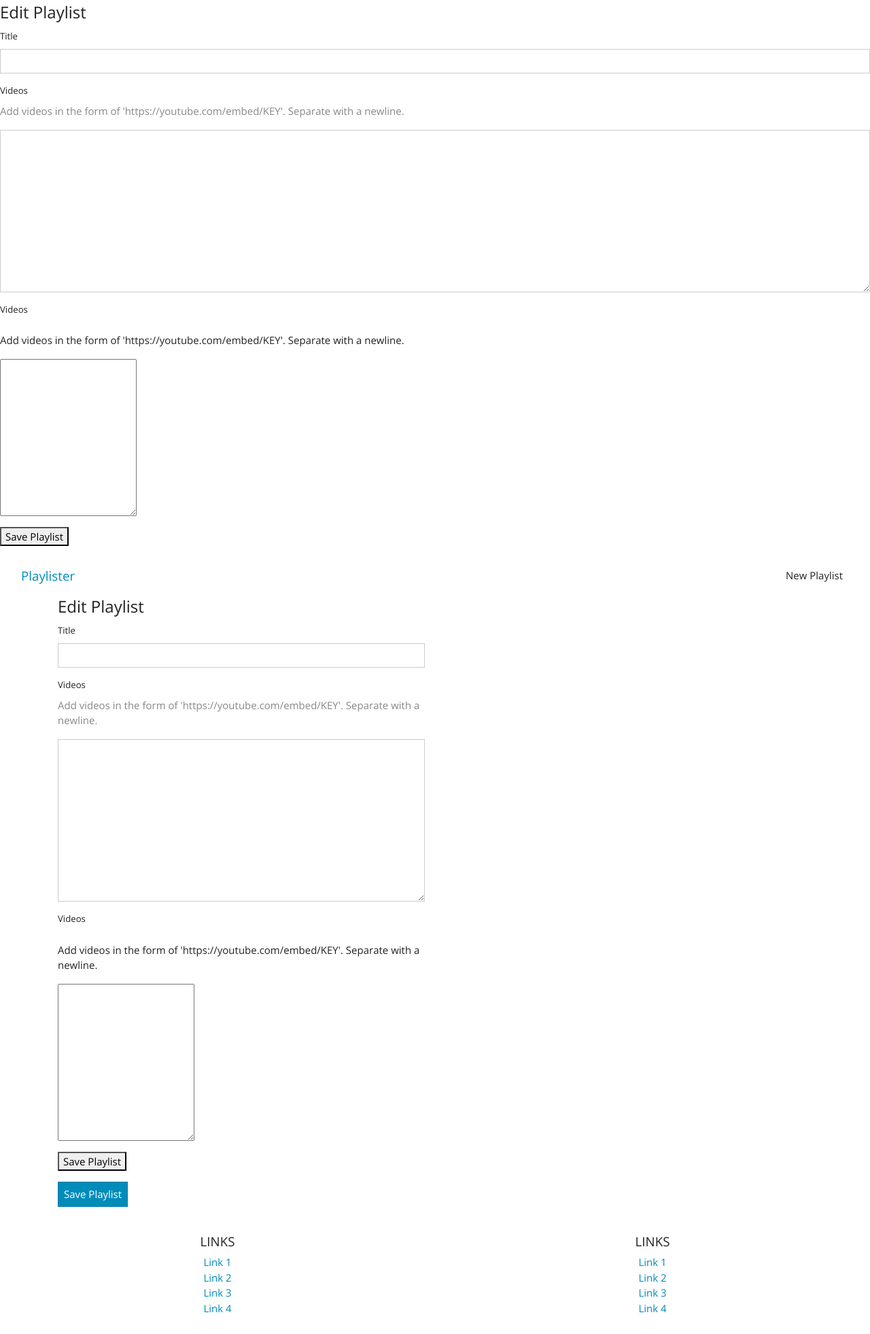
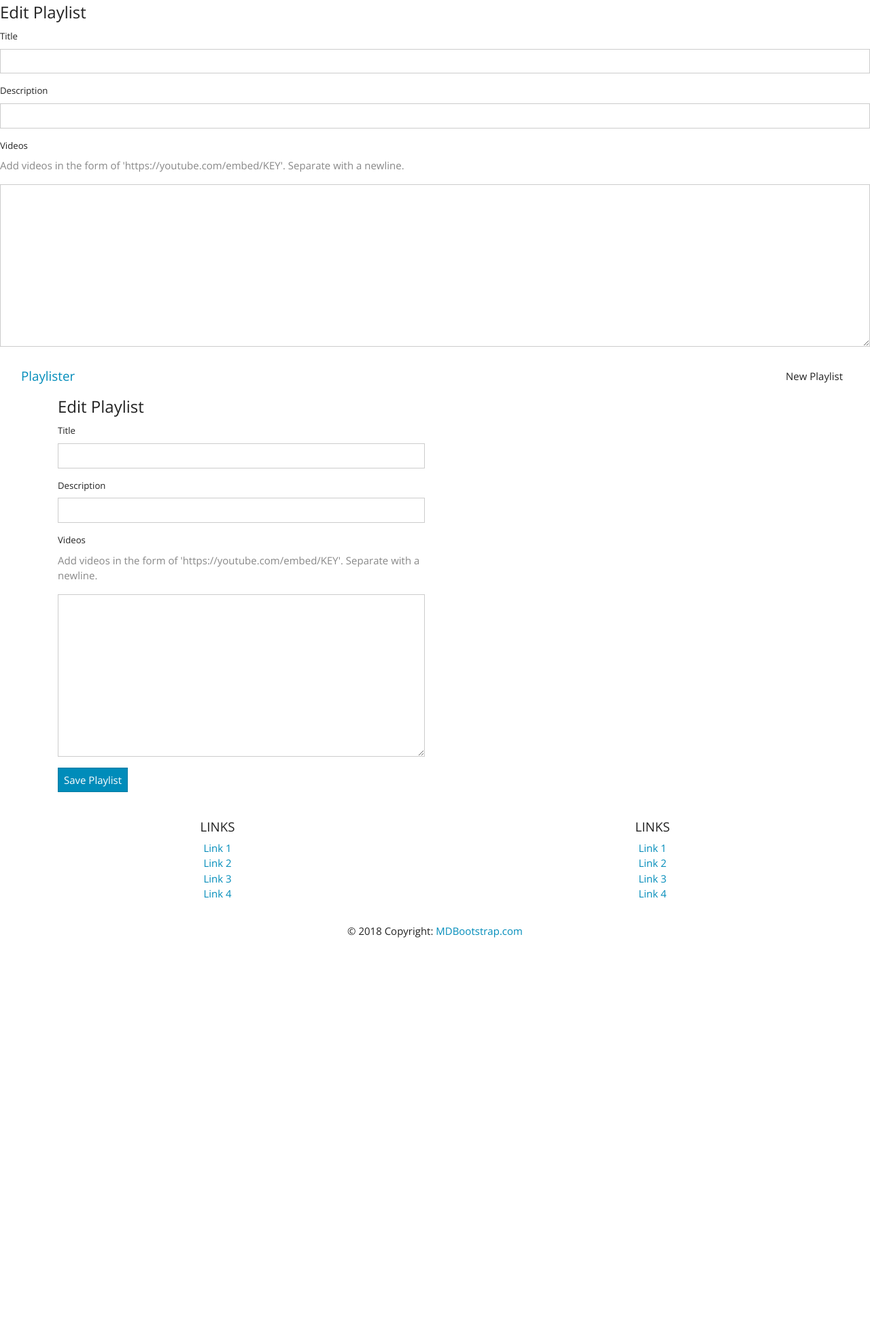
Before and after one commit to reikamoon/playlister, a Flask app: page /playlists/new in a window 1280 px wide. Shown: the top 1962 px of the page at 68% size. After the commit the page ends 1379 px from the top, so only its background shows below. Run offline with Flask 2, Linux system fonts and the light colour scheme; some libraries are stand-ins or nearby versions.

Commit message:
Updated format

```diff
--- a/templates/partials/playlists_form.html
+++ b/templates/partials/playlists_form.html
@@ -10,20 +10,14 @@
 
   <!-- DESCRIPTION -->
   <div class='form-group'>
+      <label for='description'>Description</label><br>
+      <input class='form-control' id='description' type='text' name='description' value='{{ playlist.description }}' />
+  </div>
+
+  <!-- DESCRIPTION -->
+  <div class='form-group'>
       <label for='playlist-videos'>Videos</label><br/>
       <p class='text-muted'>Add videos in the form of 'https://youtube.com/embed/KEY'. Separate with a newline.</p>
       <textarea class='form-control' id='playlist-videos' name='videos' rows='10' />{{ "\n".join(playlist.videos) }}</textarea>
   </div>
 </fieldset>
-<!-- VIDEO LINKS -->
-<p>
-  <label for='playlist-videos'>Videos</label><br>
-  <p>Add videos in the form of 'https://youtube.com/embed/KEY'. Separate with a newline.</p>
-  <textarea id='playlist-videos' name='videos' rows='10' />{{ "\n".join(playlist.videos) }}</textarea>
-</p>
-</fieldset>
-
-<!-- BUTTON -->
-<p>
-    <button type='submit'>Save Playlist</button>
-</p>
```
Lines whose indentation alone changed are shown as unchanged.
